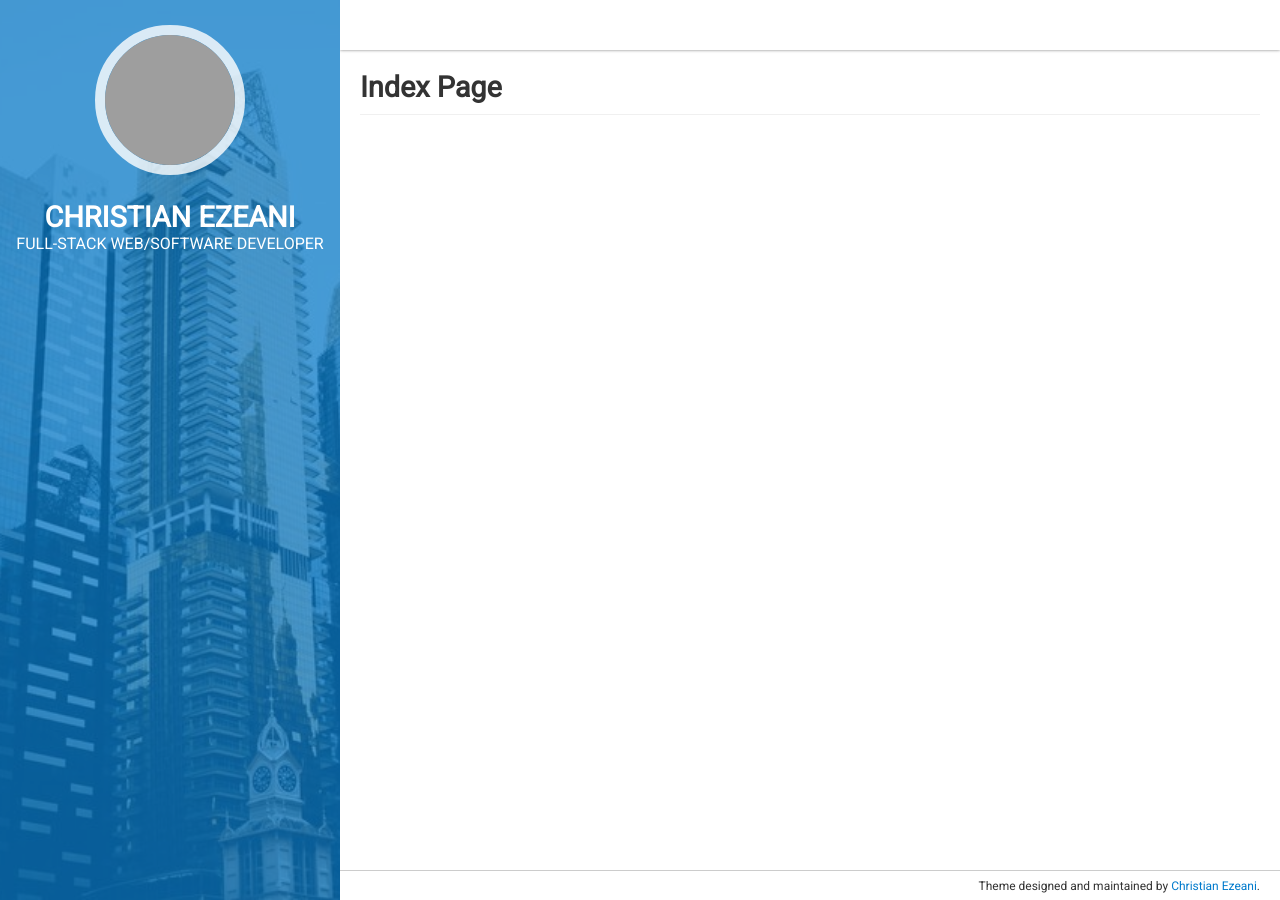
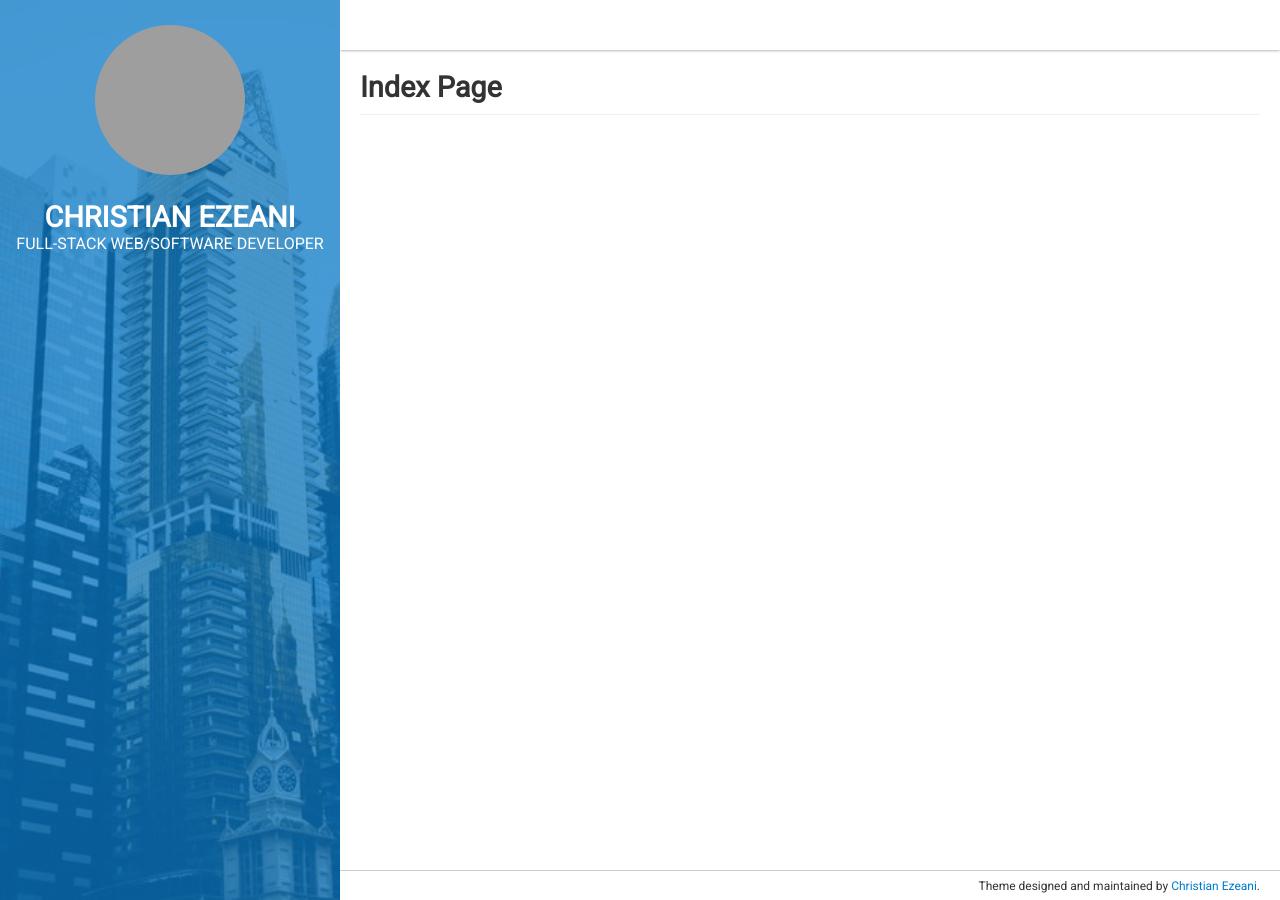
Before and after one commit to christianezeani/panthera-jekyll, a Jekyll site: the page built from index.md, in a window 1280 px wide. Built offline with Jekyll 4.4.1, drawn with Linux system fonts in a browser that asks for light colours; our own code applies the rules of GitHub Pages for plain Markdown files; grey boxes are pictures that could not be loaded.

Commit message:
Avatar border removed

```diff
--- a/_sass/includes/left.scss
+++ b/_sass/includes/left.scss
@@ -57,7 +57,6 @@
       width: 150px;
       height: 150px;
       border-radius: 50%;
-      border: 10px solid rgba(255, 255, 255, .8);
 
       position: relative;
       top: 50%;
```
